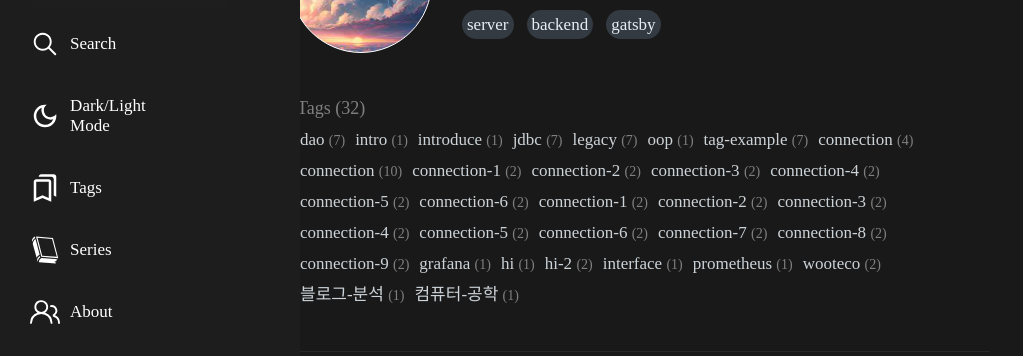
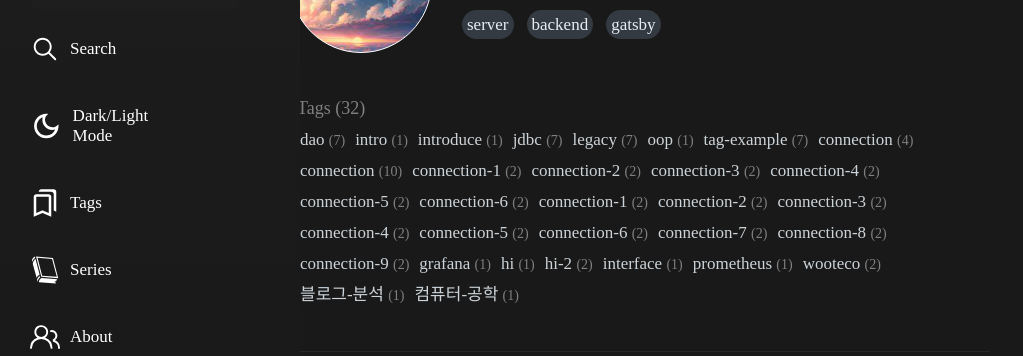
Before and after one commit to msung99/Gatsby-Starter-Haon, a Gatsby site: page / in a window 1280 px wide. Shown: the part 219-575 px from the top of the page, without its empty margins (0-1023 px from the left). Built offline with nearby package versions, Linux system fonts and the light colour scheme; Gatsby itself is replaced by a stand-in of ours; some packages are replaced by stand-ins of ours.

Commit message:
refactor: SideMenuBar 그라이언트 적용

```diff
--- a/src/components/layout/page-navigator/index.jsx
+++ b/src/components/layout/page-navigator/index.jsx
@@ -83,14 +83,15 @@ const SideMenuBarWrapper = styled.div`
   left: ${({ show }) => (show ? "0" : "-100%")};
   width: 300px;
   height: 100%;
-  background-color: #1d1d1d;
+  background: linear-gradient(to bottom, #1e1e1e, #171717); /* Slightly lighter gradient */
   padding-top: 60px;
-  animation: ${({ show }) => (show ? slideIn : slideOut)} 0.5s ease;
-  z-index: 999; /* Ensure it's above other content */
+  animation: ${({ show }) => (show ? slideIn : slideOut)} 0.7s ease-in-out;
+  z-index: 999;
 
   @media (max-width: 1200px) {
     display: none;
   }
 `;
 
+
 export default PageNavigator;
--- a/src/components/side-menu-bar/index.jsx
+++ b/src/components/side-menu-bar/index.jsx
@@ -54,7 +54,7 @@ const SideMenuBarStyle = styled.div`
   position: fixed;
   left: 0;
   height: 100%;
-  width: 200px;
+  max-width: 210px;
   margin-left: 30px;
   padding-right: 10px;
 
@@ -64,7 +64,7 @@ const SideMenuBarStyle = styled.div`
 `;
 
 const SideMenu = styled.div`
-  margin-top: 8px;
+  margin-top: 13px;
   padding-right: 40px;
   color: white;
   font-size: 16px;
```
